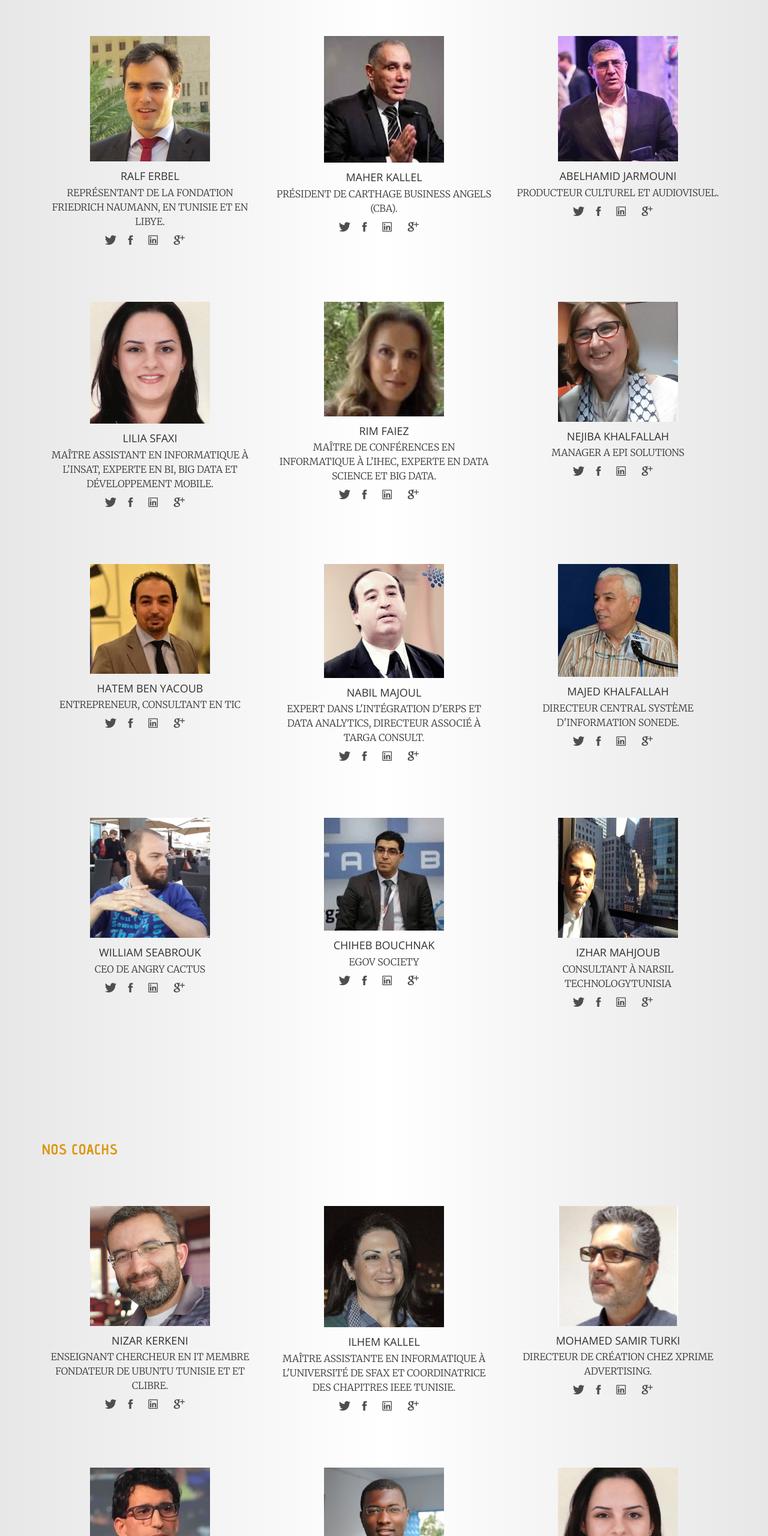
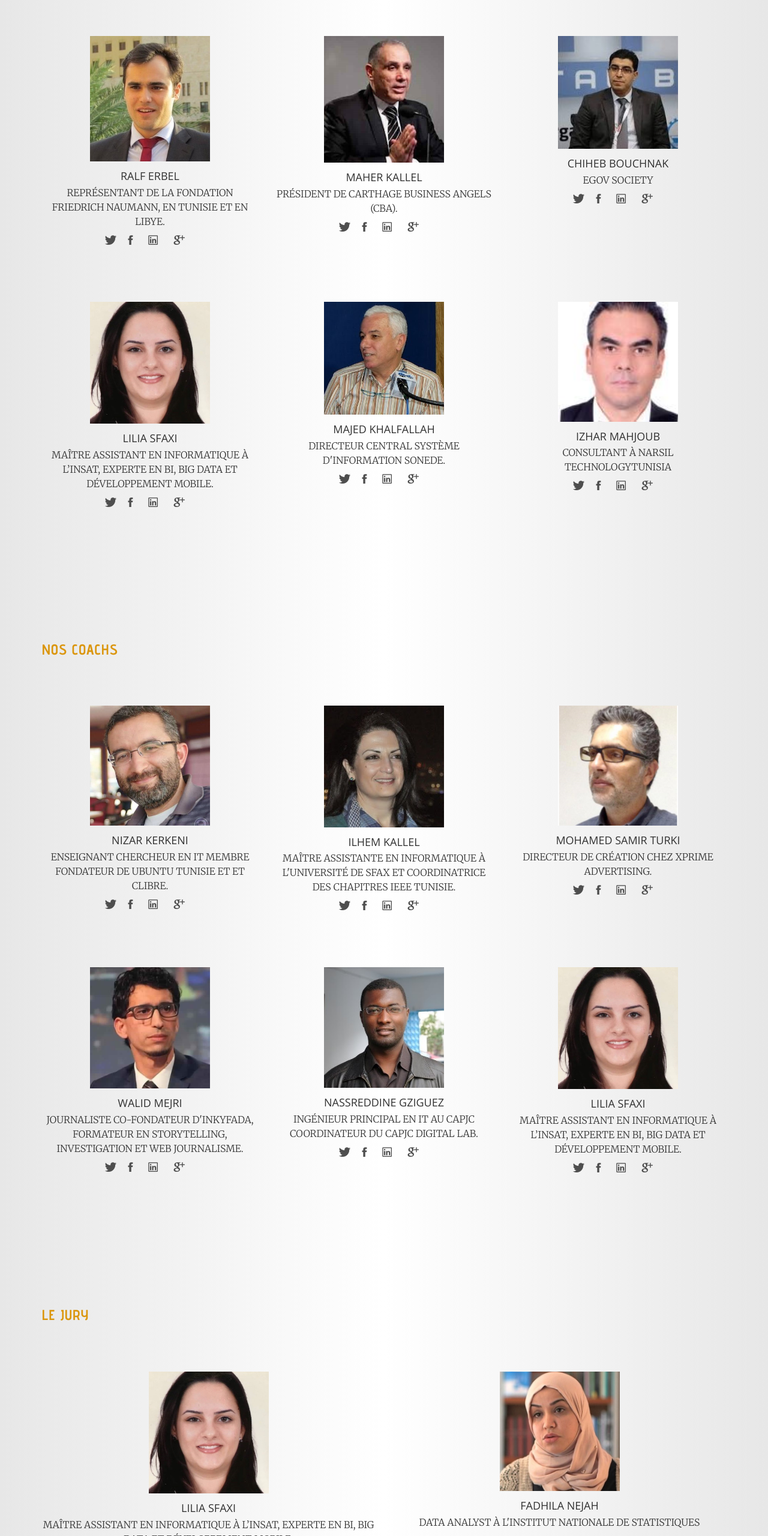
Before and after one commit to SafaTelli/big-data-hackathon-website, a website: page index.html in a window 1280 px wide. Shown: the part 5943-8503 px from the top of the page at 60% size. Drawn offline with nearby package versions, Linux system fonts and the light colour scheme; files whose address does not match are found by name.

Commit message:
speakers and coaches modified

```diff
--- a/index.html
+++ b/index.html
@@ -817,26 +817,27 @@ Les équipes sont libres de choisir tout type de ‘produit data’ pourvu qu’
                     </div><!-- /.speaker -->
                 </div><!-- /.col-md-4 -->
 
-                <div class="col-md-4">
-                    <div class="speaker">
-
-                        <figure>
-                            <img alt="" class="img-responsive center-block" src="assets/images/speakers/sp-3.jpg" width="300" height="300" />
-                        </figure>
-
-                        <h4>Abelhamid JARMOUNI</h4>
-
-                        <p>Producteur Culturel et Audiovisuel.</p>
-
-                        <ul class="social-block">
-                            <li><a href="https://twitter.com/hamidjarmouni"><i class="ion-social-twitter"></i></a></li>
-                            <li><a href="https://www.facebook.com/abdelhamid.jarmouni"><i class="ion-social-facebook"></i></a></li>
-                            <li><a href="https://www.linkedin.com/in/abdelhamid-jarmouni-67282b48"><i class="ion-social-linkedin-outline"></i></a></li>
-                            <li><a href="https://plus.google.com/+AbdelhamidJarmouni"><i class="ion-social-googleplus"></i></a></li>
-                        </ul>
-
-                    </div><!-- /.speaker -->
-                </div><!-- /.col-md-4 -->
+                  <div class="col-md-4">
+
+                    <div class="speaker">
+
+                        <figure>
+                            <img alt="" class="img-responsive center-block" src="assets/images/speakers/sp-11.jpg" width="300" height="300" />
+                        </figure>
+
+                        <h4>Chiheb BOUCHNAK </h4>
+
+                        <p>Egov Society</p>
+
+                        <ul class="social-block">
+                            <li><a href="https://twitter.com/chihebbouchnak"><i class="ion-social-twitter"></i></a></li>
+                            <li><a href="https://www.facebook.com/chiheb.bouchnak"><i class="ion-social-facebook"></i></a></li>
+                            <li><a href="https://www.linkedin.com/in/chiheb-bouchnak-a5455649"><i class="ion-social-linkedin-outline"></i></a></li>
+                            <li><a href=""><i class="ion-social-googleplus"></i></a></li>
+                        </ul>
+
+                    </div>
+                </div>
 
 
             </div><!-- /.row -->
@@ -857,45 +858,45 @@ Les équipes sont libres de choisir tout type de ‘produit data’ pourvu qu’
                         </ul>
                     </div>
                 </div>
+               <div class="col-md-4">
+                    <div class="speaker">
+                        <figure>
+                            <img alt="" class="img-responsive center-block" src="assets/images/coachs/c-9.jpg" width="300" height="300" />
+                        </figure>
+                        <h4>Majed KHALFALLAH</h4>
+                        <p>Directeur Central Système d'information SONEDE.</p>
+                        <ul class="social-block">
+                            <li><a href=""><i class="ion-social-twitter"></i></a></li>
+                            <li><a href="https://www.facebook.com/majed.khalfallah"><i class="ion-social-facebook"></i></a></li>
+                            <li><a href="https://www.linkedin.com/in/majedkhalfallah/"><i class="ion-social-linkedin-outline"></i></a></li>
+                            <li><a href="https://plus.google.com/+MajedKhalfallah"><i class="ion-social-googleplus"></i></a></li>
+                        </ul>
+                    </div>
+                </div>
+
                 <div class="col-md-4">
 
                     <div class="speaker">
 
                         <figure>
-                            <img alt="" class="img-responsive center-block" src="assets/images/speakers/sp-5.jpg" width="300" height="300" />
-                        </figure>
-
-                        <h4>Rim FAIEZ</h4>
-
-                        <p>Maître de conférences en informatique à l’IHEC, Experte en Data Science et Big Data.</p>
-
-                        <ul class="social-block">
-                            <li><a href="https://twitter.com/rimfaiz"><i class="ion-social-twitter"></i></a></li>
-                            <li><a href="https://www.facebook.com/rim.faiz"><i class="ion-social-facebook"></i></a></li>
-                            <li><a href="https://www.linkedin.com/in/rim-faiz-9578361a"><i class="ion-social-linkedin-outline"></i></a></li>
-                            <li><a href=""><i class="ion-social-googleplus"></i></a></li>
-                        </ul>
-
-                    </div>
-                </div>
-
-                <div class="col-md-4">
-                    <div class="speaker">
-                        <figure>
-                            <img alt="" class="img-responsive center-block" src="assets/images/speakers/sp-nejiba.jpg" width="300" height="300" />
-                        </figure>
-                        <h4>Nejiba Khalfallah</h4>
-                        <p>Manager a EPI Solutions</p>
-                        <ul class="social-block">
-                            <li><a href="https://twitter.com/nejibabk"><i class="ion-social-twitter"></i></a></li>
-                            <li><a href="https://www.facebook.com/nejibab?fref=gc&dti=1512102359105547"><i class="ion-social-facebook"></i></a></li>
-                            <li><a href="https://www.linkedin.com/in/nejibabk/?ppe=1"><i class="ion-social-linkedin-outline"></i></a></li>
-                            <li><a href="https://plus.google.com/+NejibaBouza%C3%AFane"><i class="ion-social-googleplus"></i></a></li>
-                        </ul>
-                    </div>
-                </div>
-                </div>
-            <div class="row">
+                            <img alt="" class="image-responsive center-block" src="assets/images/speakers/izhar.jpg" width="200" height="200" />
+                        </figure>
+
+                        <h4>Izhar Mahjoub</h4>
+
+                        <p>Consultant à Narsil TechnologyTunisia</p>
+
+                        <ul class="social-block">
+                            <li><a href="https://twitter.com/izhar_m?lang=fr"><i class="ion-social-twitter"></i></a></li>
+                            <li><a href="https://www.facebook.com/kmva11"><i class="ion-social-facebook"></i></a></li>
+                            <li><a href="https://www.linkedin.com/in/izhar-mahjoub-6a29a86/?ppe=1"><i class="ion-social-linkedin-outline"></i></a></li>
+                            <li><a href="https://plus.google.com/115623576864588785094"><i class="ion-social-googleplus"></i></a></li>
+                        </ul>
+
+                    </div>
+                </div>
+                </div>
+           <!-- <div class="row">
                 <div class="col-md-4">
                     <div class="speaker">
                         <figure>
@@ -999,7 +1000,7 @@ Les équipes sont libres de choisir tout type de ‘produit data’ pourvu qu’
                     <div class="speaker">
 
                         <figure>
-                            <img alt="" class="image-responsive center-block" src="assets/images/speakers/sp-15.png" width="200" height="200" />
+                            <img alt="" class="image-responsive center-block" src="assets/images/speakers/izhar.jpg" width="200" height="200" />
                         </figure>
 
                         <h4>Izhar Mahjoub</h4>
@@ -1015,11 +1016,10 @@ Les équipes sont libres de choisir tout type de ‘produit data’ pourvu qu’
 
                     </div>
                 </div>
-            </div>
+            </div> -->
         </div>
     </section>
-
-     <section id="coachs" class="section coachs">
+<section id="coachs" class="section coachs">
         <div class="container">
             <div class="row">
                 <div class="col-md-12">
@@ -1156,6 +1156,55 @@ Les équipes sont libres de choisir tout type de ‘produit data’ pourvu qu’
             </div>
         </div>
     </section>
+     <section id="coachs" class="section coachs">
+        <div class="container">
+            <div class="row">
+                <div class="col-md-12">
+
+                    <h3 class="section-title">Le jury</h3>
+
+                </div>
+            </div>
+
+            <div class="row">
+               <div class="col-md-6">
+                    <div class="speaker">
+                        <figure>
+                            <img alt="" class="img-responsive center-block" src="assets/images/coachs/c-6.jpg" width="300" height="300" />
+                        </figure>
+                        <h4>Lilia SFAXI</h4>
+                        <p>Maître Assistant en informatique à l’INSAT, Experte en BI, Big Data et Développement Mobile.</p>
+                        <ul class="social-block">
+                            <li><a href="https://twitter.com/lillitou"><i class="ion-social-twitter"></i></a></li>
+                            <li><a href="https://www.facebook.com/lilia.sfaxi"><i class="ion-social-facebook"></i></a></li>
+                            <li><a href="https://www.linkedin.com/in/liliasfaxi/"><i class="ion-social-linkedin-outline"></i></a></li>
+                            <li><a href="https://plus.google.com/+LiliaSfaxi"><i class="ion-social-googleplus"></i></a></li>
+                        </ul>
+                    </div>
+                </div>
+                <div class="col-md-6">
+                    <div class="speaker">
+
+                        <figure>
+                            <img alt="" class="img-responsive center-block" src="assets/images/coachs/c-11.jpg" width="300" height="300" />
+                        </figure>
+
+                        <h4>Fadhila Nejah</h4>
+
+                        <p>Data Analyst à l'institut nationale de statistiques</p>
+
+                        <ul class="social-block">
+                            <li><a href=""><i class="ion-social-twitter"></i></a></li>
+                            <li><a href="https://www.facebook.com/fadhila.najah"><i class="ion-social-facebook"></i></a></li>
+                            <li><a href="https://www.linkedin.com/in/fadhila-najah-39992757/?ppe=1"><i class="ion-social-linkedin-outline"></i></a></li>
+
+                        </ul>
+
+                    </div><!-- /.speaker -->
+                </div><!-- /.col-md-4 -->
+                </div>
+                </div>
+                </section>
  <section id="partner" class="section partner">
         <div class="container">
             <div class="row">
```
Also changed, not shown: assets/images/speakers/izhar.jpg (added).
